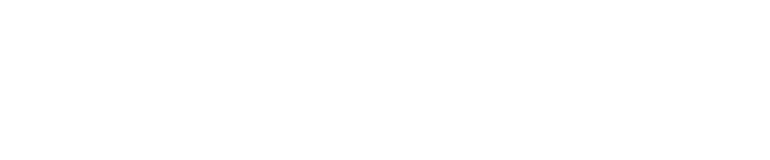
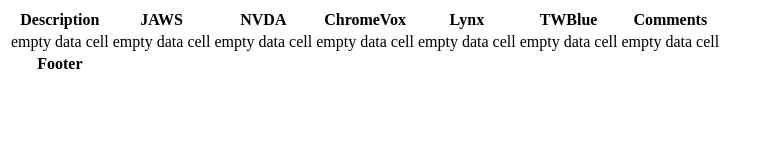
Before and after one commit to terracoda/experimental-play, a plain HTML site: page kb-command-reference.html in a window 1280 px wide. Shown: the whole page, without its empty margins (0-770 px from the left). Drawn offline with Linux system fonts and the light colour scheme.

```diff
--- a/kb-command-reference.html
+++ b/kb-command-reference.html
@@ -0,0 +1,37 @@
+<!DOCTYPE html>
+<html><head>
+	<meta http-equiv="Content-type" content="text/html; charset=utf-8">
+	<title>Keyboard Command Reference</title>
+
+</head>
+<body id="kb-command-reference" onload="">
+
+	<table>
+		<thead>
+			<tr>
+				<th>Description</th>
+				<th>JAWS</th>
+				<th>NVDA</th>
+				<th>ChromeVox</th>
+				<th>Lynx</th>
+				<th>TWBlue</th>
+				<th>Comments</th>
+			</tr>
+		</thead>
+		<tfoot><tr><th>Footer</th></tr> </thead>
+		<tbody>
+			<tr>
+				<td>empty data cell</td>
+				<td>empty data cell</td>
+				<td>empty data cell</td>
+				<td>empty data cell</td>
+				<td>empty data cell</td>
+				<td>empty data cell</td>
+				<td>empty data cell</td>
+			</tr>
+
+		</tbody>
+	</table>
+
+</body>
+</html>
```
Also changed, not shown: kb-access-01.html (+4 -4 lines).
